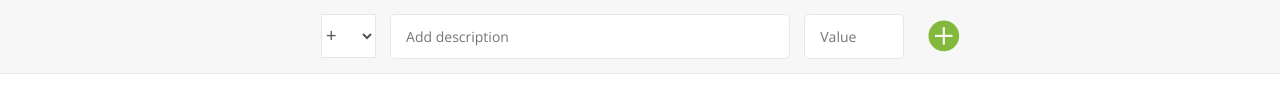
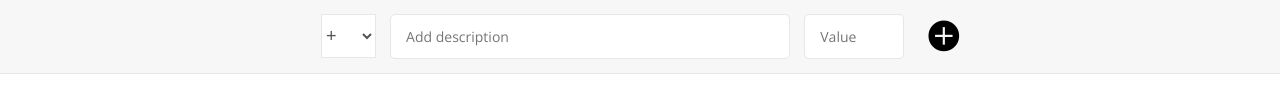
Before and after one commit to GiuseppeJoeT/JS-easyBudget-App, a plain HTML site: page index.html in a window 1280 px wide. Shown: the part 320-428 px from the top of the page. Drawn offline with nearby package versions, Linux system fonts and the light colour scheme.

Commit message:
Update style.css

```diff
--- a/style.css
+++ b/style.css
@@ -156,7 +156,7 @@ body {
     font-size: 35px;
     background: none;
     border: none;
-    color: #82B93D;
+    /* color: #82B93D; */
     cursor: pointer;
     display: inline-block;
     vertical-align: middle;
```
